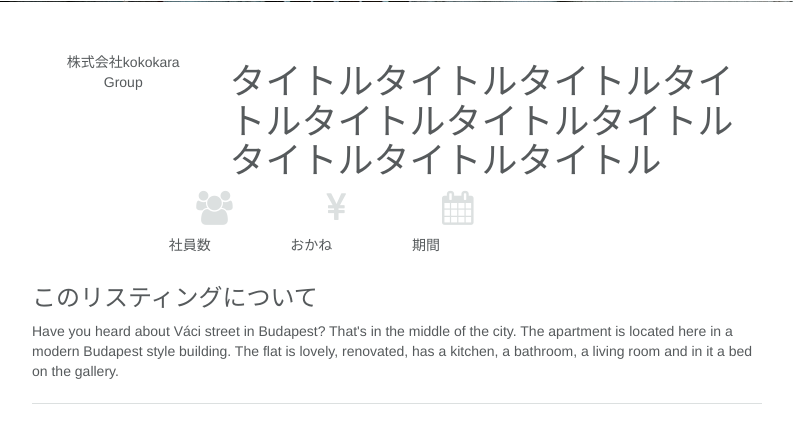
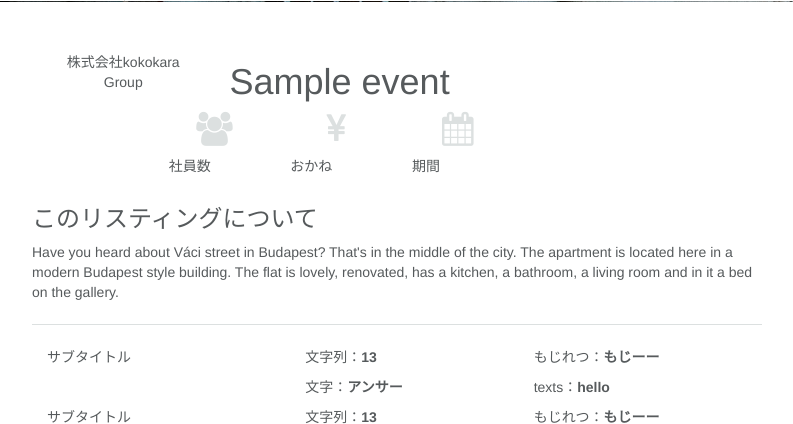
Before and after one commit to obakekuchibiru/kokokara, a CakePHP app: the page made by app/View/Events/index.ctp in a window 1280 px wide. Shown: the part 82-506 px from the top of the page, without its empty margins (53-846 px from the left). Run offline with PHP 8.4 and a stand-in for CakePHP, Linux system fonts and the light colour scheme; the template is opened without the code that fills it: most values are stand-ins (such as "Sample title", 1, 10 or a date in 2020); grey boxes labelled with a size stand in for pictures from a placeholder-image service; data that the repository does not hold is empty; some libraries are stand-ins or nearby versions; some web fonts are replaced.

Commit message:
some minor changes

```diff
--- a/app/View/Events/index.ctp
+++ b/app/View/Events/index.ctp
@@ -39,7 +39,7 @@
                   <div class="raw">
                     <div class="col-sm-9 col-sm-offset-0 col-xs-12">
                       <div class="ev-sm-title">
-                        <h1>タイトルタイトルタイトルタイトルタイトルタイトルタイトルタイトルタイトルタイトル</h1>
+                        <h1><?echo $event['Event']['title']?></h1>
                       </div>
                     </div>
                   </div>
--- a/app/View/Layouts/default.ctp
+++ b/app/View/Layouts/default.ctp
@@ -95,7 +95,7 @@ $cakeVersion = __d('cake_dev', 'CakePHP %s', Configure::version())
 	     echo $this->element('footer/footer');
 	    ?>
 	</div>
+
 	<?php echo $this->element('sql_dump'); ?>
-
 </body>
 </html>
```
Also changed, not shown: app/Controller/EventsController.php (line endings or trailing spaces).
